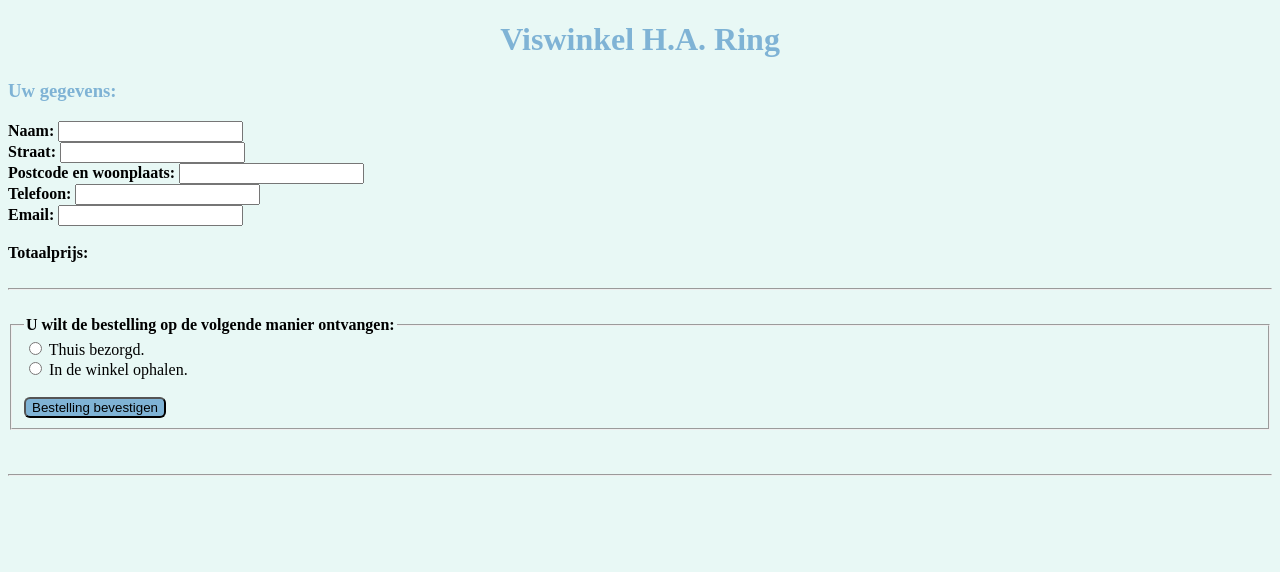
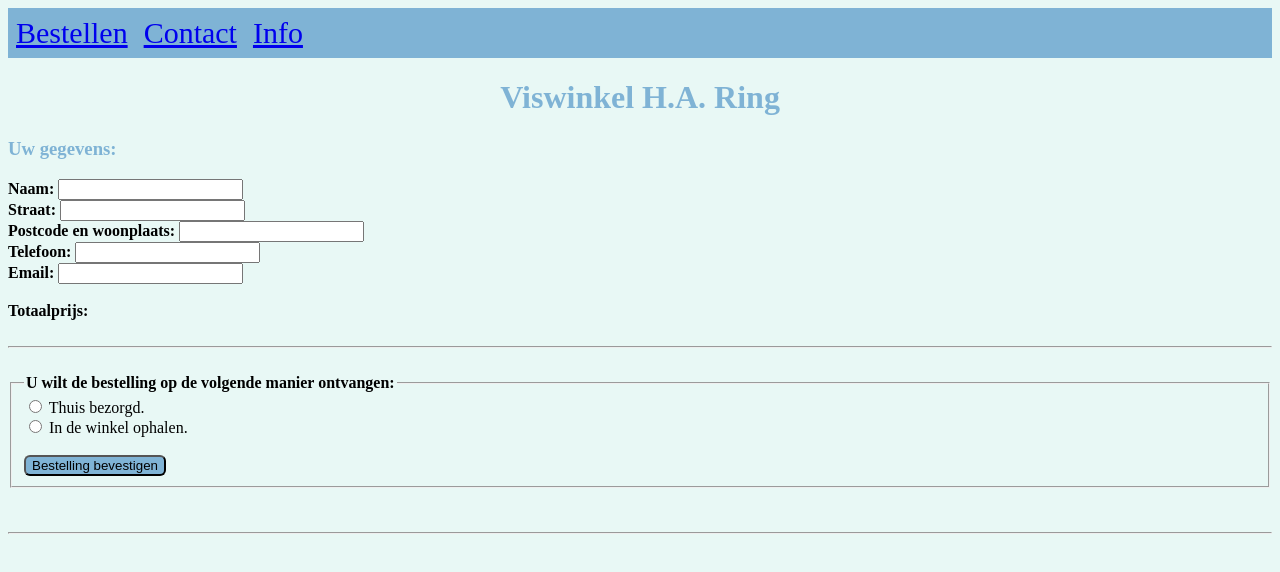
Before and after one commit to Boinkie/Viswinkel, a plain HTML site: page betaling.html in a window 1280 px wide. Drawn offline with Linux system fonts and the light colour scheme.

Commit message:
Update betaling.html
navbar added

```diff
--- a/betaling.html
+++ b/betaling.html
@@ -8,6 +8,14 @@
     <title>Betaling</title>
 </head>
 <body>
+<!--navbar-->
+    <nav>
+        <ul>
+            <li><a href="bestelling.html">Bestellen</a></li>
+            <li><a href="contact.html">Contact</a></li>
+            <li><a href="info.html">Info</a></li>
+        </ul>
+    </nav>
     <h1>Viswinkel H.A. Ring</h1>
 
     <h3>Uw gegevens:</h3>
```
